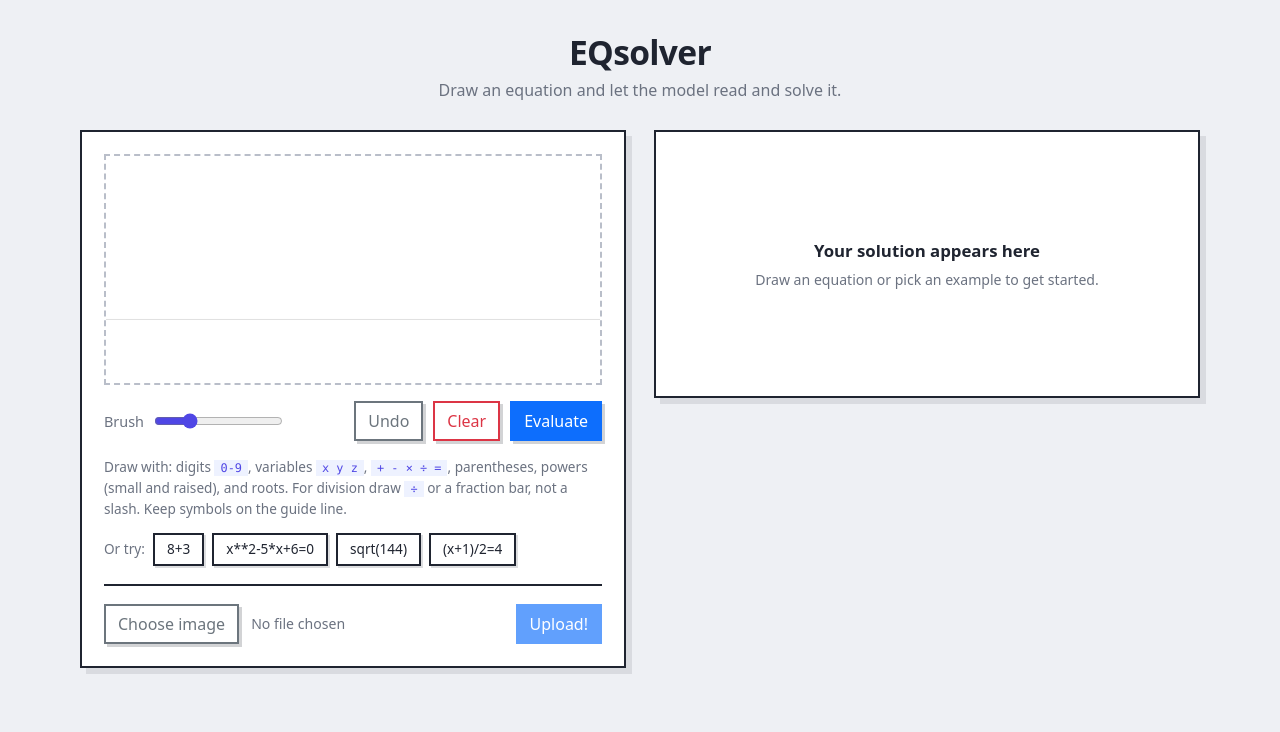
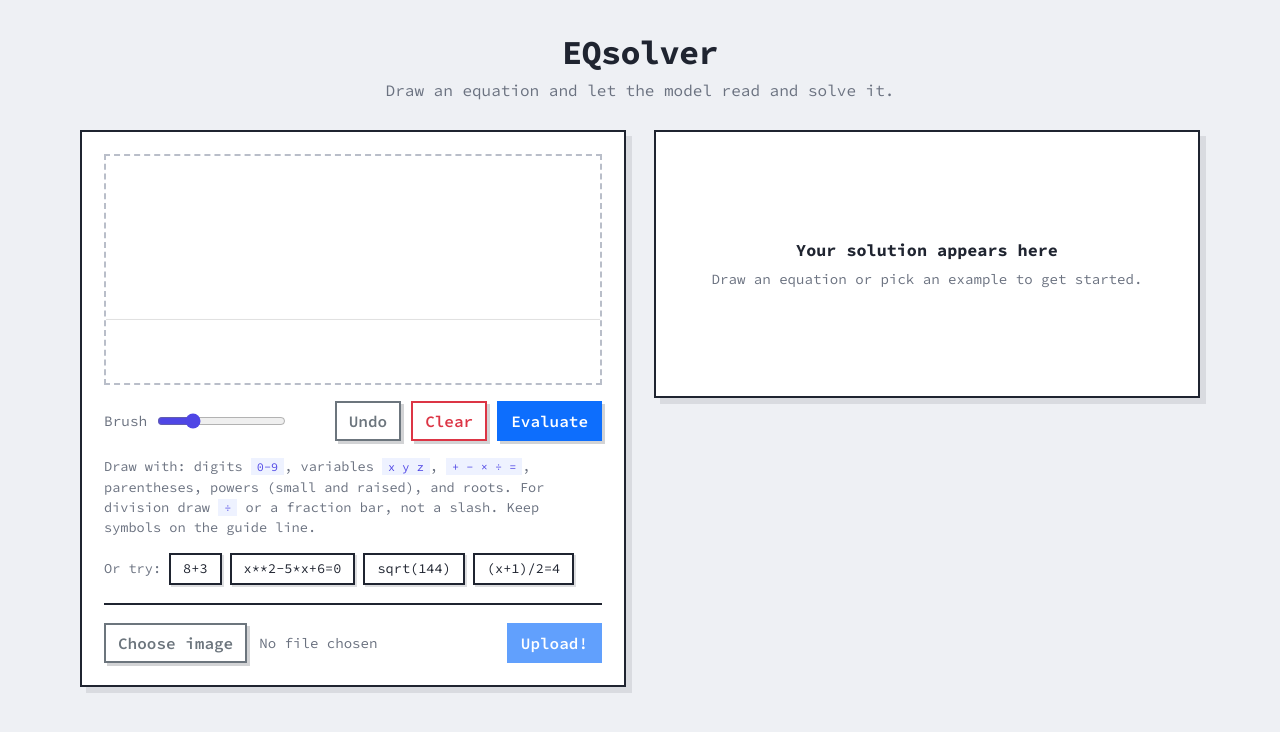
Before and after one commit to pranjalprateek6/EQsolver, a React (Vite) app in the folder frontend/: page / in a window 1280 px wide. Shown: the top 732 px of the page. Built offline with nearby package versions, Linux system fonts and the light colour scheme; no server answers.

Commit message:
Use Source Code Pro across the app
Self-host Source Code Pro via @fontsource (bundled, works offline) and apply it
app-wide. Import Bootstrap at the entry so our styles override its font, and
drop font-weight 800 to 700 since that is the heaviest weight bundled. KaTeX
math keeps its own fonts.

```diff
--- a/frontend/package.json
+++ b/frontend/package.json
@@ -10,6 +10,7 @@
     "test": "vitest run"
   },
   "dependencies": {
+    "@fontsource/source-code-pro": "^5.2.7",
     "bootstrap": "^5.3.3",
     "katex": "^0.18.0",
     "p5": "^1.11.2",
--- a/frontend/src/App.css
+++ b/frontend/src/App.css
@@ -14,6 +14,20 @@
   --shadow-card: 6px 6px 0 rgba(31, 36, 48, 0.10);
   --shadow-btn: 3px 3px 0 rgba(31, 36, 48, 0.20);
   --shadow-btn-hover: 5px 5px 0 rgba(31, 36, 48, 0.22);
+  --font: 'Source Code Pro', ui-monospace, Menlo, Monaco, Consolas, 'Courier New', monospace;
+  /* override Bootstrap's body font so it uses Source Code Pro too */
+  --bs-body-font-family: var(--font);
+}
+
+/* apply the font everywhere, including Bootstrap buttons and inputs (loaded
+   after index.css, so this is where it has to win) */
+body,
+.btn,
+.form-control,
+input,
+button,
+label {
+  font-family: var(--font);
 }
 
 .App {
@@ -35,7 +49,7 @@
 
 .app-title {
   font-size: 2.1rem;
-  font-weight: 800;
+  font-weight: 700;
   letter-spacing: -0.02em;
   margin: 0;
 }
@@ -297,7 +311,7 @@
 }
 
 .glyph__char {
-  font-weight: 800;
+  font-weight: 700;
   font-size: 1.1rem;
   line-height: 1;
 }
@@ -371,7 +385,7 @@
 
 .result__value {
   font-size: 1.7rem;
-  font-weight: 800;
+  font-weight: 700;
   color: var(--ink);
   font-variant-numeric: tabular-nums;
 }
--- a/frontend/src/index.css
+++ b/frontend/src/index.css
@@ -1,13 +1,12 @@
 body {
   margin: 0;
-  font-family: -apple-system, BlinkMacSystemFont, 'Segoe UI', 'Roboto', 'Oxygen',
-    'Ubuntu', 'Cantarell', 'Fira Sans', 'Droid Sans', 'Helvetica Neue',
-    sans-serif;
+  font-family: 'Source Code Pro', ui-monospace, Menlo, Monaco, Consolas,
+    'Courier New', monospace;
   -webkit-font-smoothing: antialiased;
   -moz-osx-font-smoothing: grayscale;
 }
 
 code {
-  font-family: source-code-pro, Menlo, Monaco, Consolas, 'Courier New',
-    monospace;
+  font-family: 'Source Code Pro', ui-monospace, Menlo, Monaco, Consolas,
+    'Courier New', monospace;
 }
--- a/frontend/src/main.jsx
+++ b/frontend/src/main.jsx
@@ -1,5 +1,10 @@
 import React from "react";
 import { createRoot } from "react-dom/client";
+// import Bootstrap first so our own styles (index.css, App.css) override it
+import "bootstrap/dist/css/bootstrap.min.css";
+import "@fontsource/source-code-pro/400.css";
+import "@fontsource/source-code-pro/600.css";
+import "@fontsource/source-code-pro/700.css";
 import "./index.css";
 import App from "./App";
 
```
Also changed, not shown: 1 other file (tests, documents, lock files or other folders).
